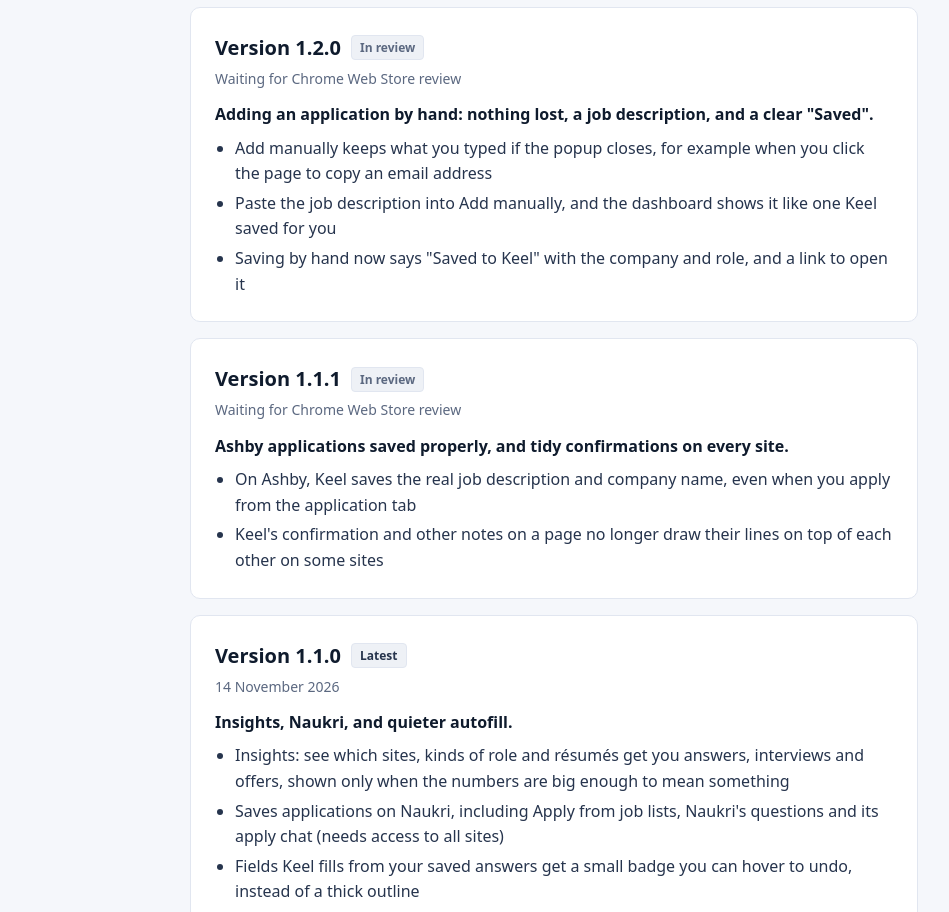
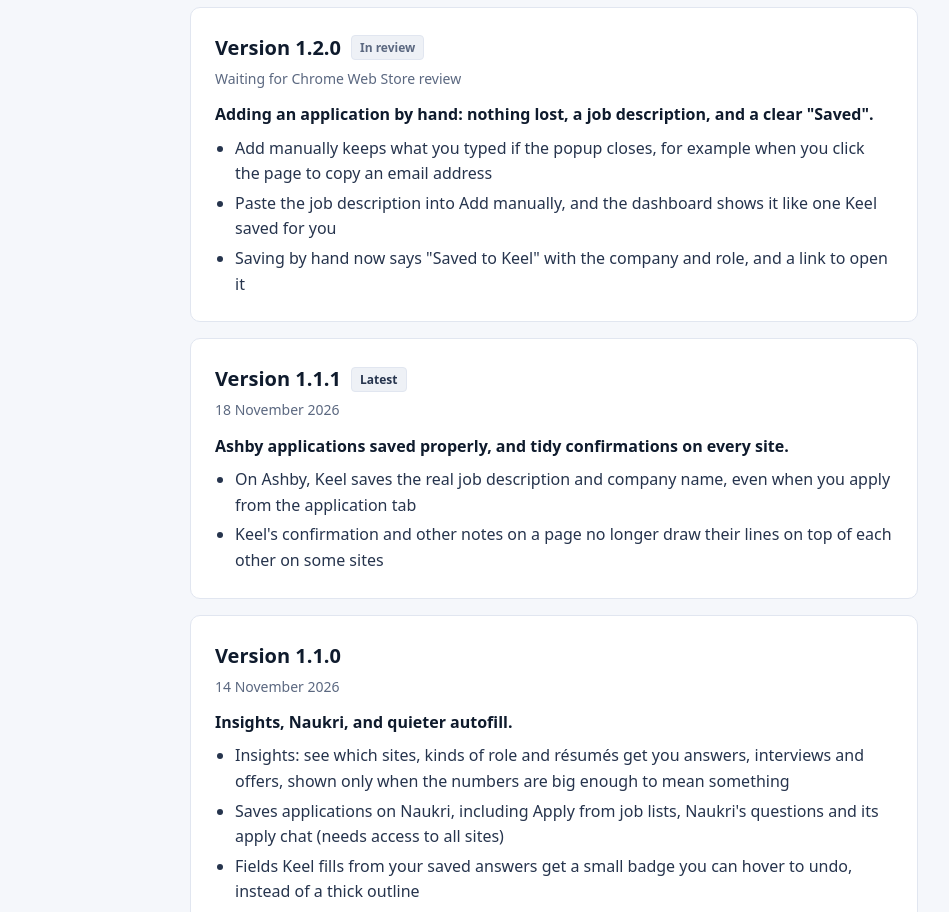
Before and after one commit to ankitsmt211/keel-site, a plain HTML site: page changelog/index.html in a window 1280 px wide. Shown: the part 188-1100 px from the top of the page, without its empty margins (86-1035 px from the left). Drawn offline with Linux system fonts and the light colour scheme.

Commit message:
docs(changelog): promote v1.1.1 to Live on marketing site
Refresh the homepage board and popup images from the released 1.1.1 build (they still showed 1.0.0, without Insights or the header links).

Co-Authored-By: Claude Opus 5.5 <noreply@anthropic.com>

```diff
--- a/changelog/index.html
+++ b/changelog/index.html
@@ -28,8 +28,8 @@
       </ul>
     </article>
     <article class="release" id="v1.1.1">
-      <h2>Version 1.1.1 <span class="tag tag-pending">In review</span></h2>
-      <p class="release-meta">Waiting for Chrome Web Store review</p>
+      <h2>Version 1.1.1 <span class="tag">Latest</span></h2>
+      <p class="release-meta">18 November 2026</p>
       <p class="release-headline">Ashby applications saved properly, and tidy confirmations on every site.</p>
       <ul>
         <li>On Ashby, Keel saves the real job description and company name, even when you apply from the application tab</li>
@@ -37,7 +37,7 @@
       </ul>
     </article>
     <article class="release" id="v1.1.0">
-      <h2>Version 1.1.0 <span class="tag">Latest</span></h2>
+      <h2>Version 1.1.0</h2>
       <p class="release-meta">14 November 2026</p>
       <p class="release-headline">Insights, Naukri, and quieter autofill.</p>
       <ul>
```
Also changed, not shown: index.html (+1 -1 lines), assets/board-dark.png, assets/board-light.png, assets/popup-dark.png, assets/popup-light.png.
